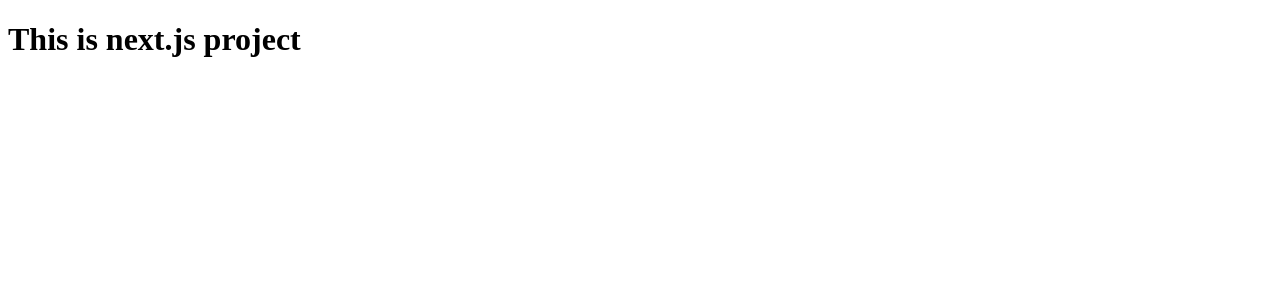
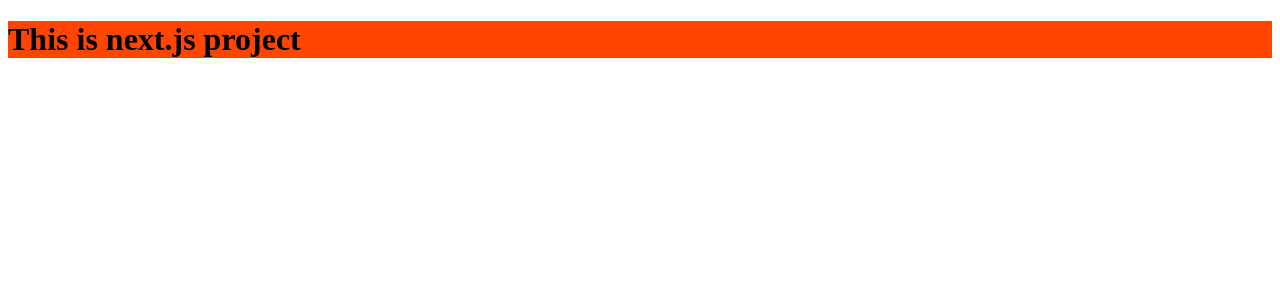
Before and after one commit to anillimb/anil.yakthumba.com, a Next.js app: page / in a window 1280 px wide. Shown: the top 300 px of the page. Built offline with nearby package versions, Linux system fonts and the light colour scheme.

Commit message:
bacground changes

```diff
--- a/styles/Home.module.css
+++ b/styles/Home.module.css
@@ -0,0 +1,3 @@
+.container {
+  background-color: orangered;
+}
```
Also changed, not shown: package.json (+4 -4 lines), 1 other file (tests, documents, lock files or other folders).
